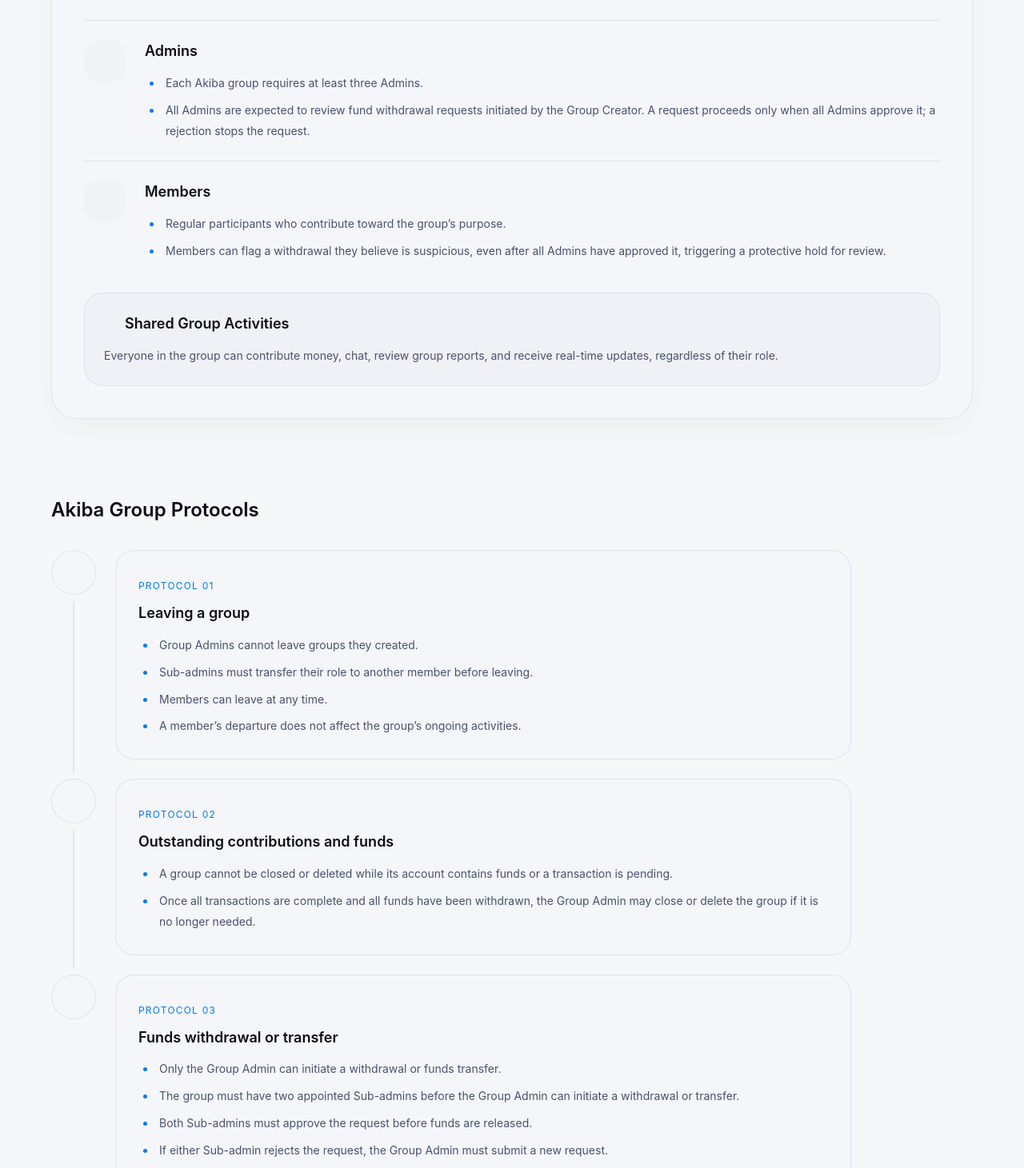
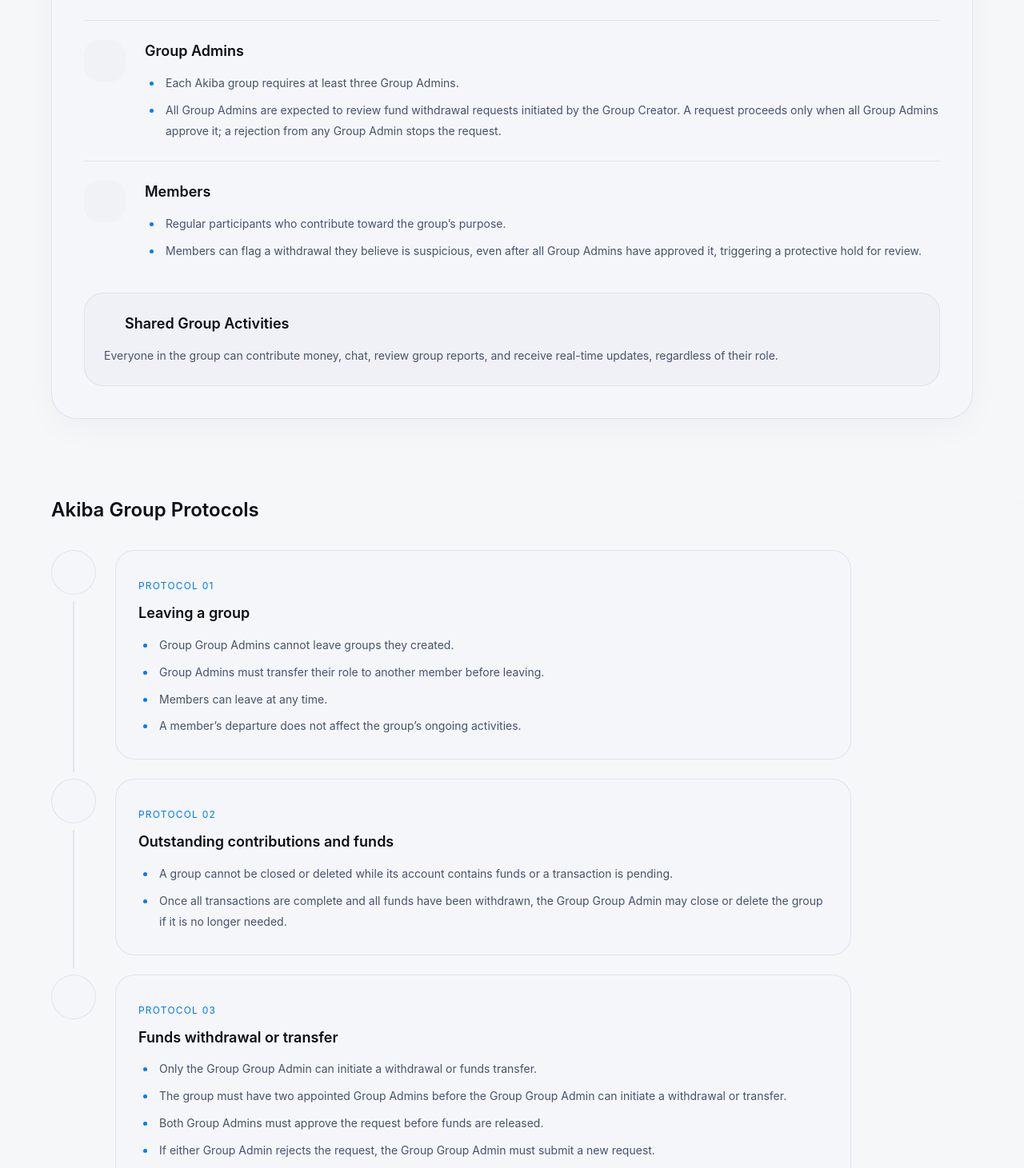
Before and after one commit to aogajoseph/akiba, a Next.js app: page / in a window 1280 px wide. Shown: the part 4200-5661 px from the top of the page at 80% size. Built offline with nearby package versions, Linux system fonts and the light colour scheme; no server answers; some icons are missing.

Commit message:
Use Group Admin terminology across Akiba landing page

```diff
--- a/app/marketing-template/components/RolesAndProtocols.tsx
+++ b/app/marketing-template/components/RolesAndProtocols.tsx
@@ -13,15 +13,15 @@ const roles = [
     title: 'Group Creator',
     Icon: ShieldOutlinedIcon,
     points: [
-      "Responsible for creating and setting up the group, appointing and demoting Admins, managing group settings, leading the group's purpose, requesting fund withdrawals, and deactivating the group once its purpose has been fulfilled and deactivation requirements are met.",
+      "Responsible for creating and setting up the group, appointing and demoting Group Admins, managing group settings, leading the group's purpose, requesting fund withdrawals, and deactivating the group once its purpose has been fulfilled and deactivation requirements are met.",
     ],
   },
   {
-    title: 'Admins',
+    title: 'Group Admins',
     Icon: FactCheckOutlinedIcon,
     points: [
-      'Each Akiba group requires at least three Admins.',
-      'All Admins are expected to review fund withdrawal requests initiated by the Group Creator. A request proceeds only when all Admins approve it; a rejection stops the request.',
+      'Each Akiba group requires at least three Group Admins.',
+      'All Group Admins are expected to review fund withdrawal requests initiated by the Group Creator. A request proceeds only when all Group Admins approve it; a rejection from any Group Admin stops the request.',
     ],
   },
   {
@@ -29,7 +29,7 @@ const roles = [
     Icon: GroupsOutlinedIcon,
     points: [
       'Regular participants who contribute toward the group’s purpose.',
-      'Members can flag a withdrawal they believe is suspicious, even after all Admins have approved it, triggering a protective hold for review.',
+      'Members can flag a withdrawal they believe is suspicious, even after all Group Admins have approved it, triggering a protective hold for review.',
     ],
   },
 ];
@@ -39,8 +39,8 @@ const protocols = [
     title: 'Leaving a group',
     Icon: LogoutOutlinedIcon,
     points: [
-      'Group Admins cannot leave groups they created.',
-      'Sub-admins must transfer their role to another member before leaving.',
+      'Group Group Admins cannot leave groups they created.',
+      'Group Admins must transfer their role to another member before leaving.',
       'Members can leave at any time.',
       'A member’s departure does not affect the group’s ongoing activities.',
     ],
@@ -50,17 +50,17 @@ const protocols = [
     Icon: AccountBalanceWalletOutlinedIcon,
     points: [
       'A group cannot be closed or deleted while its account contains funds or a transaction is pending.',
-      'Once all transactions are complete and all funds have been withdrawn, the Group Admin may close or delete the group if it is no longer needed.',
+      'Once all transactions are complete and all funds have been withdrawn, the Group Group Admin may close or delete the group if it is no longer needed.',
     ],
   },
   {
     title: 'Funds withdrawal or transfer',
     Icon: VerifiedUserOutlinedIcon,
     points: [
-      'Only the Group Admin can initiate a withdrawal or funds transfer.',
-      'The group must have two appointed Sub-admins before the Group Admin can initiate a withdrawal or transfer.',
-      'Both Sub-admins must approve the request before funds are released.',
-      'If either Sub-admin rejects the request, the Group Admin must submit a new request.',
+      'Only the Group Group Admin can initiate a withdrawal or funds transfer.',
+      'The group must have two appointed Group Admins before the Group Group Admin can initiate a withdrawal or transfer.',
+      'Both Group Admins must approve the request before funds are released.',
+      'If either Group Admin rejects the request, the Group Group Admin must submit a new request.',
     ],
   },
 ];
```
